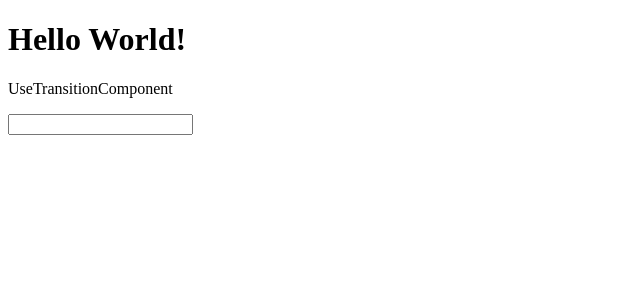
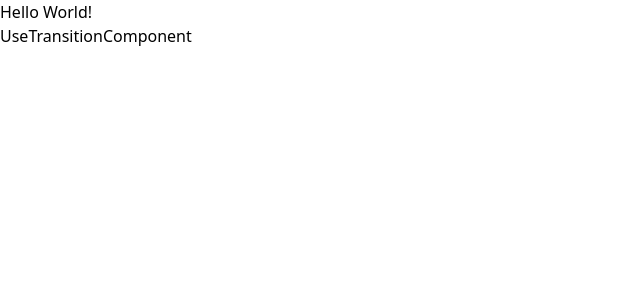
Before and after one commit to zeriong/js-react-revise, a React (Create React App) app: page / in a window 1280 px wide. Shown: the top 300 px of the page, without its empty margins (0-640 px from the left). Built offline with nearby package versions, Linux system fonts and the light colour scheme.

Commit message:
향 후 편의를 위한 tailwindcss 추가

```diff
--- a/package.json
+++ b/package.json
@@ -38,6 +38,7 @@
     ]
   },
   "devDependencies": {
-    "@faker-js/faker": "^8.4.1"
+    "@faker-js/faker": "^8.4.1",
+    "tailwindcss": "^3.4.6"
   }
 }
--- a/src/index.js
+++ b/src/index.js
@@ -1,6 +1,7 @@
 import React from 'react';
 import ReactDOM from 'react-dom/client';
 import App from './App';
+import "./style/global.css";
 
 export const root = ReactDOM.createRoot(document.getElementById('root'));
 root.render(
--- /dev/null
+++ b/src/style/global.css
@@ -0,0 +1,3 @@
+@tailwind base;
+@tailwind components;
+@tailwind utilities;
--- /dev/null
+++ b/tailwind.config.js
@@ -0,0 +1,8 @@
+/** @type {import('tailwindcss').Config} */
+module.exports = {
+  content: [],
+  theme: {
+    extend: {},
+  },
+  plugins: [],
+}
```
Also changed, not shown: 1 other file (tests, documents, lock files or other folders).
